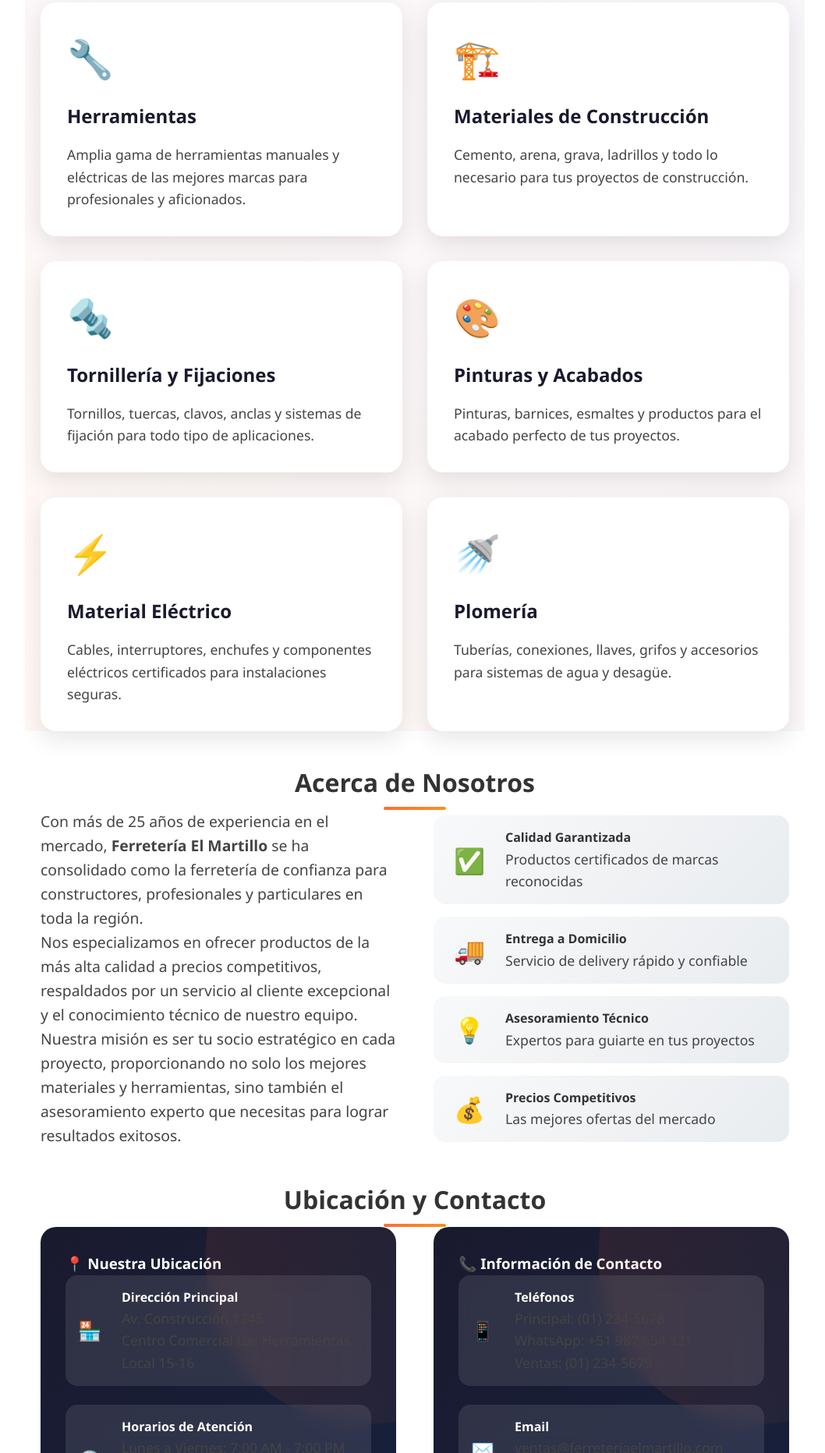
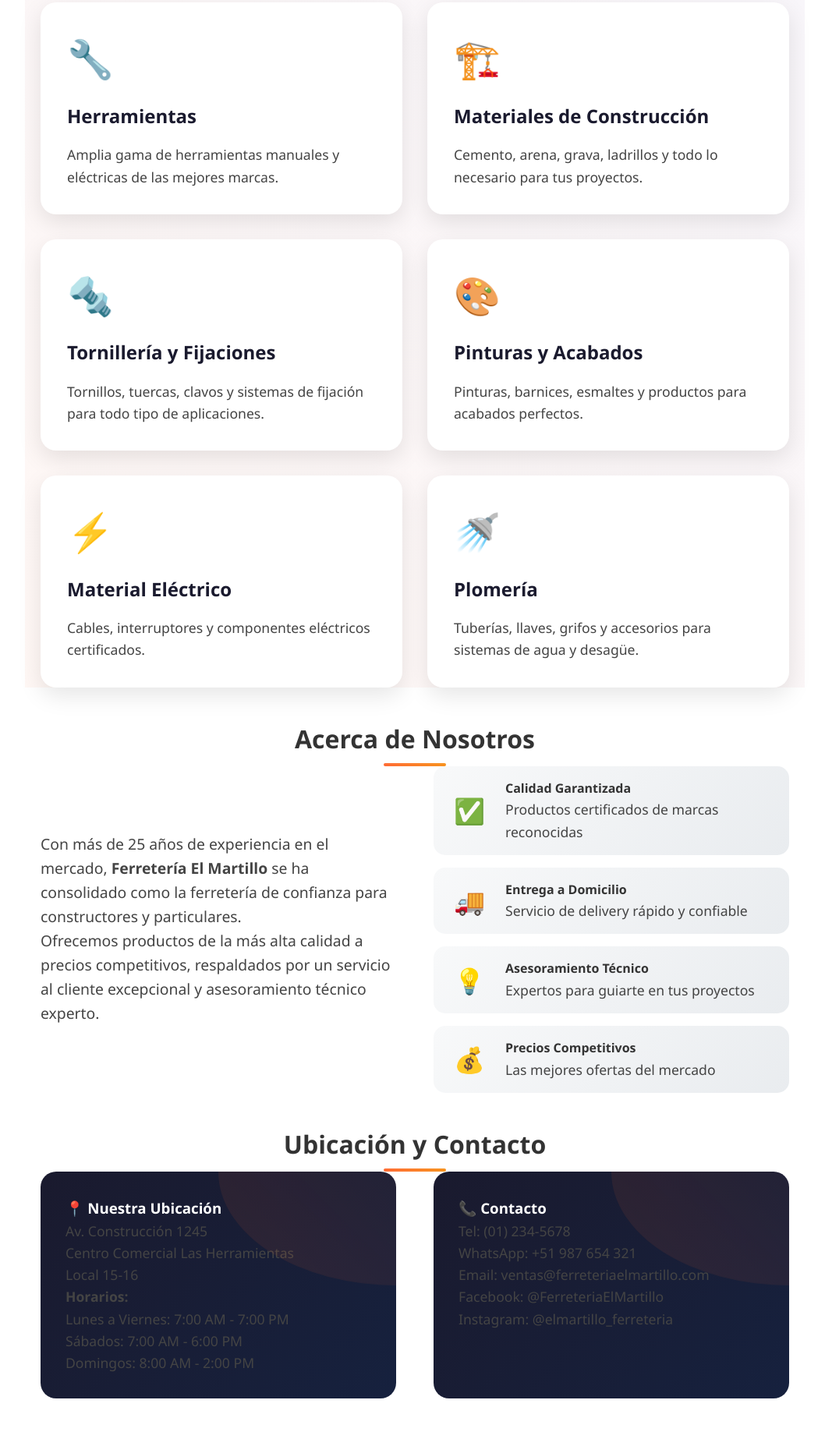
Before and after one commit to jhon-yucta/200paginaferreteria, a plain HTML site: page index.html in a window 1280 px wide. Shown: the part 936-2800 px from the top of the page at 78% size, without its empty margins (108-1166 px from the left). Drawn offline with Linux system fonts and the light colour scheme.

Commit message:
Update index.html

```diff
--- a/index.html
+++ b/index.html
@@ -12,7 +12,7 @@
         <div class="nav-container">
             <div class="logo">Ferretería El Martillo</div>
             <nav>
-                <ul class="nav-menu">
+                <ul class="nav-menu" id="nav-menu">
                     <li><a href="#inicio">Inicio</a></li>
                     <li><a href="productos.html" target="_blank">Productos</a></li>
                     <li><a href="nosotros.html" target="_blank">Nosotros</a></li>
@@ -20,6 +20,8 @@
                     <li><a href="contacto.html" target="_blank">Contacto</a></li>
                 </ul>
             </nav>
+            <!-- Botón hamburguesa -->
+            <div class="menu-toggle" id="menu-toggle">☰</div>
         </div>
     </header>
 
@@ -40,32 +42,32 @@
             <div class="producto-card">
                 <div class="producto-icon">🔧</div>
                 <h3>Herramientas</h3>
-                <p>Amplia gama de herramientas manuales y eléctricas de las mejores marcas para profesionales y aficionados.</p>
+                <p>Amplia gama de herramientas manuales y eléctricas de las mejores marcas.</p>
             </div>
             <div class="producto-card">
                 <div class="producto-icon">🏗️</div>
                 <h3>Materiales de Construcción</h3>
-                <p>Cemento, arena, grava, ladrillos y todo lo necesario para tus proyectos de construcción.</p>
+                <p>Cemento, arena, grava, ladrillos y todo lo necesario para tus proyectos.</p>
             </div>
             <div class="producto-card">
                 <div class="producto-icon">🔩</div>
                 <h3>Tornillería y Fijaciones</h3>
-                <p>Tornillos, tuercas, clavos, anclas y sistemas de fijación para todo tipo de aplicaciones.</p>
+                <p>Tornillos, tuercas, clavos y sistemas de fijación para todo tipo de aplicaciones.</p>
             </div>
             <div class="producto-card">
                 <div class="producto-icon">🎨</div>
                 <h3>Pinturas y Acabados</h3>
-                <p>Pinturas, barnices, esmaltes y productos para el acabado perfecto de tus proyectos.</p>
+                <p>Pinturas, barnices, esmaltes y productos para acabados perfectos.</p>
             </div>
             <div class="producto-card">
                 <div class="producto-icon">⚡</div>
                 <h3>Material Eléctrico</h3>
-                <p>Cables, interruptores, enchufes y componentes eléctricos certificados para instalaciones seguras.</p>
+                <p>Cables, interruptores y componentes eléctricos certificados.</p>
             </div>
             <div class="producto-card">
                 <div class="producto-icon">🚿</div>
                 <h3>Plomería</h3>
-                <p>Tuberías, conexiones, llaves, grifos y accesorios para sistemas de agua y desagüe.</p>
+                <p>Tuberías, llaves, grifos y accesorios para sistemas de agua y desagüe.</p>
             </div>
         </div>
     </section>
@@ -75,11 +77,8 @@
         <h2>Acerca de Nosotros</h2>
         <div class="about-content">
             <div class="about-text">
-                <p>Con más de 25 años de experiencia en el mercado, <strong>Ferretería El Martillo</strong> se ha consolidado como la ferretería de confianza para constructores, profesionales y particulares en toda la región.</p>
-
-                <p>Nos especializamos en ofrecer productos de la más alta calidad a precios competitivos, respaldados por un servicio al cliente excepcional y el conocimiento técnico de nuestro equipo.</p>
-
-                <p>Nuestra misión es ser tu socio estratégico en cada proyecto, proporcionando no solo los mejores materiales y herramientas, sino también el asesoramiento experto que necesitas para lograr resultados exitosos.</p>
+                <p>Con más de 25 años de experiencia en el mercado, <strong>Ferretería El Martillo</strong> se ha consolidado como la ferretería de confianza para constructores y particulares.</p>
+                <p>Ofrecemos productos de la más alta calidad a precios competitivos, respaldados por un servicio al cliente excepcional y asesoramiento técnico experto.</p>
             </div>
             <div class="about-features">
                 <div class="feature">
@@ -120,45 +119,16 @@
         <div class="contact-grid">
             <div class="location-info">
                 <h3>📍 Nuestra Ubicación</h3>
-                <div class="location-item">
-                    <div class="location-icon">🏪</div>
-                    <div>
-                        <h4>Dirección Principal</h4>
-                        <p>Av. Construcción 1245<br>Centro Comercial Las Herramientas<br>Local 15-16</p>
-                    </div>
-                </div>
-                <div class="location-item">
-                    <div class="location-icon">🕒</div>
-                    <div>
-                        <h4>Horarios de Atención</h4>
-                        <p>Lunes a Viernes: 7:00 AM - 7:00 PM<br>Sábados: 7:00 AM - 6:00 PM<br>Domingos: 8:00 AM - 2:00 PM</p>
-                    </div>
-                </div>
+                <p>Av. Construcción 1245<br>Centro Comercial Las Herramientas<br>Local 15-16</p>
+                <p><strong>Horarios:</strong><br>
+                Lunes a Viernes: 7:00 AM - 7:00 PM<br>
+                Sábados: 7:00 AM - 6:00 PM<br>
+                Domingos: 8:00 AM - 2:00 PM</p>
             </div>
-
             <div class="contact-info" id="contacto">
-                <h3>📞 Información de Contacto</h3>
-                <div class="contact-item">
-                    <div class="contact-icon">📱</div>
-                    <div>
-                        <h4>Teléfonos</h4>
-                        <p>Principal: (01) 234-5678<br>WhatsApp: +51 987 654 321<br>Ventas: (01) 234-5679</p>
-                    </div>
-                </div>
-                <div class="contact-item">
-                    <div class="contact-icon">✉️</div>
-                    <div>
-                        <h4>Email</h4>
-                        <p>ventas@ferreteriaelmartillo.com<br>info@ferreteriaelmartillo.com</p>
-                    </div>
-                </div>
-                <div class="contact-item">
-                    <div class="contact-icon">🌐</div>
-                    <div>
-                        <h4>Redes Sociales</h4>
-                        <p>Facebook: @FerreteriaElMartillo<br>Instagram: @elmartillo_ferreteria</p>
-                    </div>
-                </div>
+                <h3>📞 Contacto</h3>
+                <p>Tel: (01) 234-5678<br>WhatsApp: +51 987 654 321<br>Email: ventas@ferreteriaelmartillo.com</p>
+                <p>Facebook: @FerreteriaElMartillo<br>Instagram: @elmartillo_ferreteria</p>
             </div>
         </div>
     </section>
@@ -169,6 +139,13 @@
         <p>Construyendo sueños desde 1999</p>
     </footer>
 
-    <script src="java.js"></script>
+    <!-- Script menú responsive -->
+    <script>
+        const menuToggle = document.getElementById("menu-toggle");
+        const navMenu = document.getElementById("nav-menu");
+        menuToggle.addEventListener("click", () => {
+            navMenu.classList.toggle("active");
+        });
+    </script>
 </body>
 </html>
```
